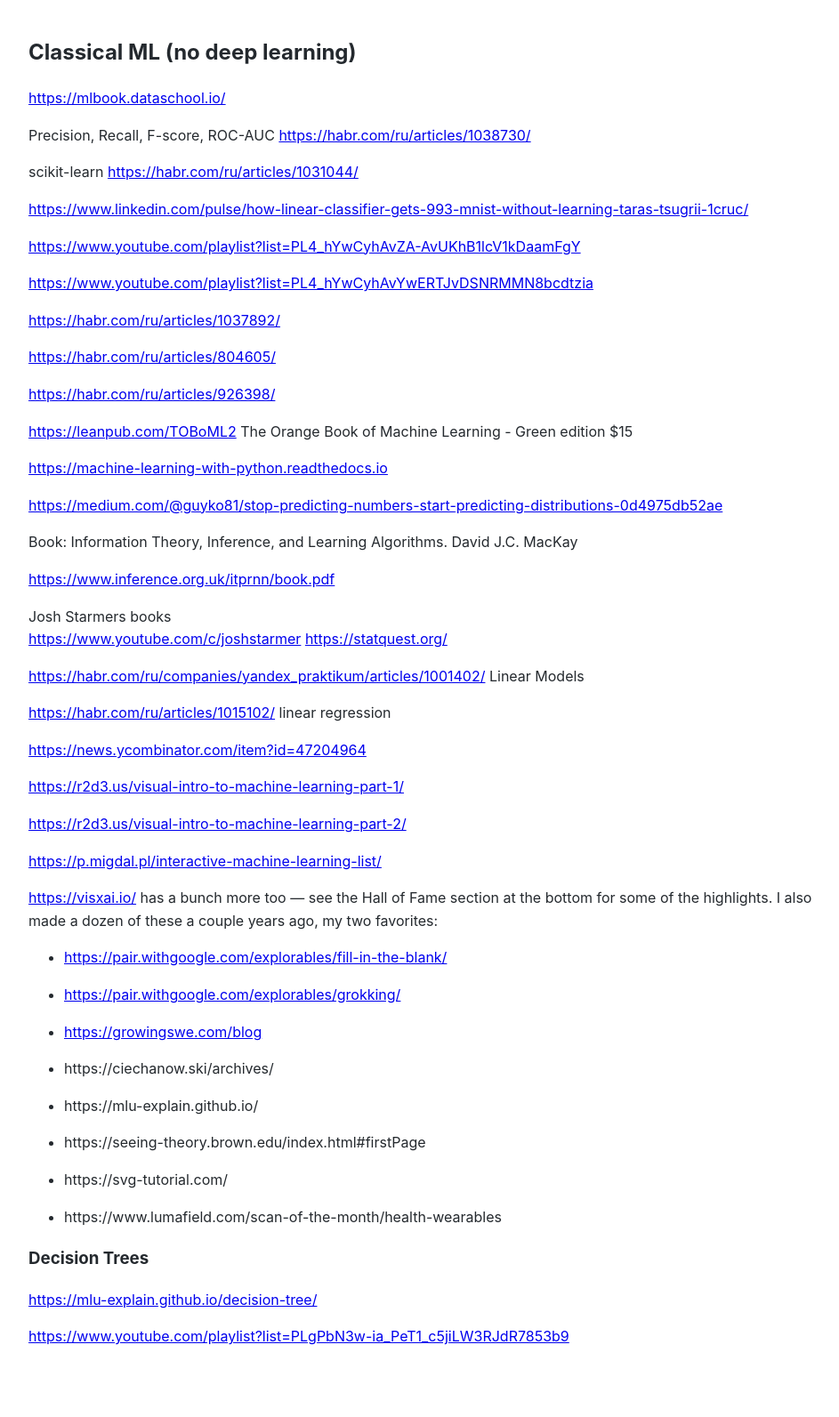
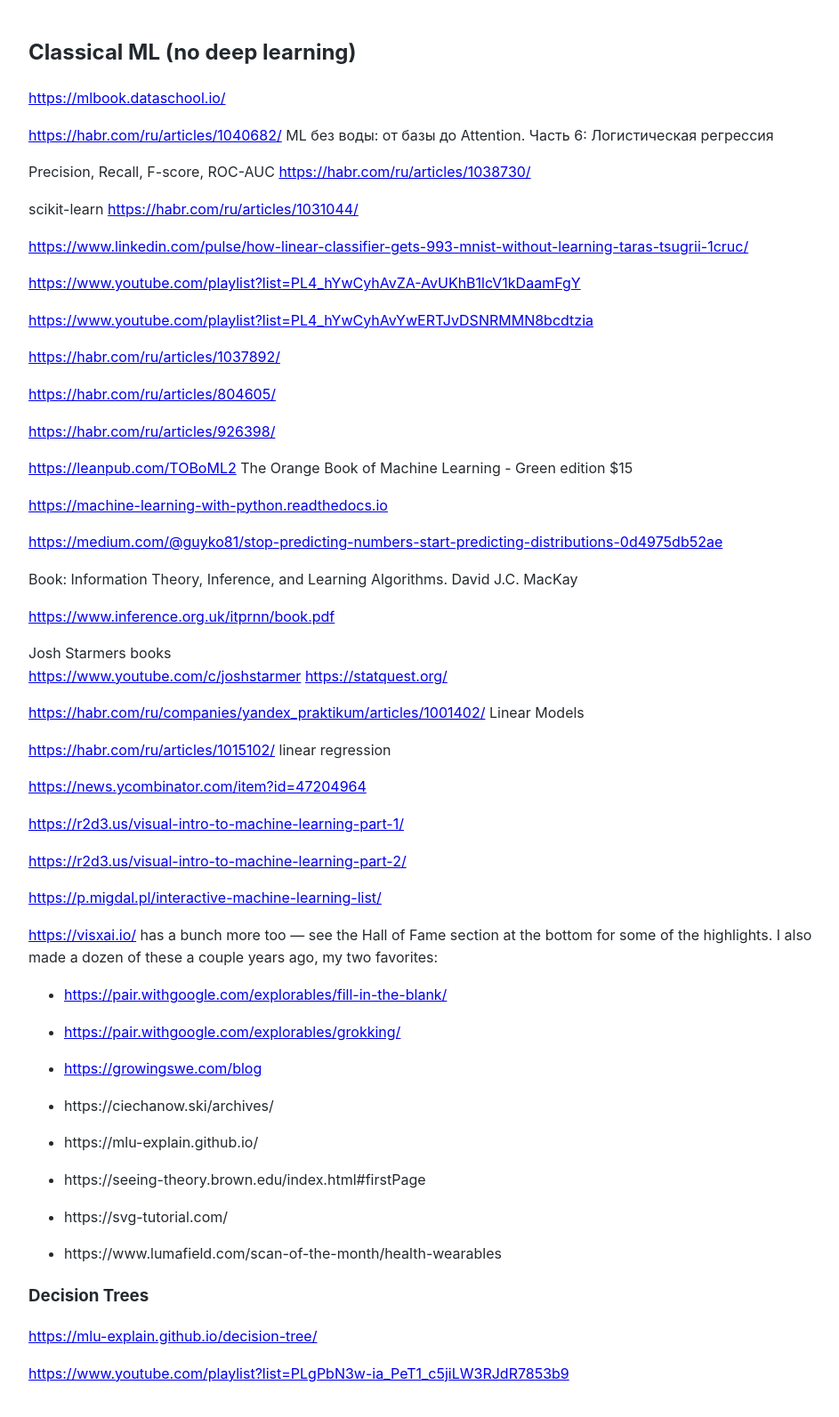
Before and after one commit to Michael-Lubinsky/michael-lubinsky.github.com, a Jekyll site: the page built from ml/classical_ml.md, in a window 1280 px wide. Shown: the whole page at 89% size, without its empty margins (158-1101 px from the left). Built offline with Jekyll 4.4.1, drawn with Linux system fonts in a browser that asks for light colours; our own code applies the rules of GitHub Pages for plain Markdown files; before the commit the page ends 1552 px from its top, so only the background shows below that.

Commit message:
Update classical_ml.md

```diff
--- a/ml/classical_ml.md
+++ b/ml/classical_ml.md
@@ -1,12 +1,16 @@
 ## Classical ML (no deep learning)
 
 <https://mlbook.dataschool.io/>
+
+<https://habr.com/ru/articles/1040682/> ML без воды: от базы до Attention. Часть 6: Логистическая регрессия
 
 Precision, Recall, F-score, ROC-AUC
 <https://habr.com/ru/articles/1038730/>
 
 scikit-learn
 <https://habr.com/ru/articles/1031044/>
+
+
 
 <https://www.linkedin.com/pulse/how-linear-classifier-gets-993-mnist-without-learning-taras-tsugrii-1cruc/>
 
```
